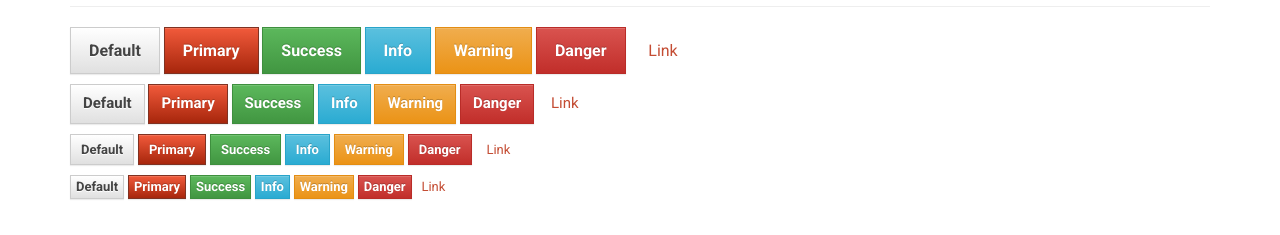
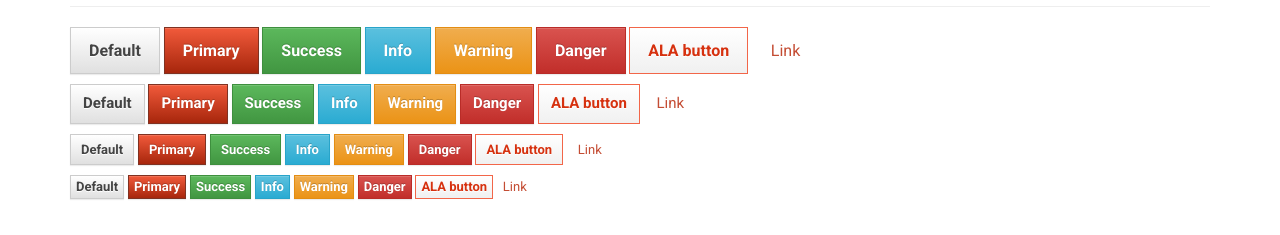
Before and after one commit to AtlasOfLivingAustralia/commonui-bs3, a plain HTML site: page bootstrap-jumbotron.html in a window 1280 px wide. Shown: the part 393-628 px from the top of the page. Drawn offline with nearby package versions, Linux system fonts and the light colour scheme; a script that the page names is missing; files whose address does not match are found by name.

Commit message:
HTML change

```diff
--- a/bootstrap-jumbotron.html
+++ b/bootstrap-jumbotron.html
@@ -9,7 +9,7 @@
     <meta name="author" content="">
     <link rel="icon" href="../../favicon.ico">
 
-    <title>Theme Template for Bootstrap</title>
+    <title>ALA Common-UI Theme Template for Bootstrap</title>
 
     <!-- Bootstrap core CSS -->
     <link href="css/bootstrap.min.css" rel="stylesheet">
@@ -17,7 +17,7 @@
     <link href="css/ala-styles.css" rel="stylesheet">
     <!-- Bootstrap theme -->
     <link href="css/bootstrap-theme.min.css" rel="stylesheet">
-   <!-- Custom ALA theme for this template -->
+    <!-- Custom ALA theme for this template -->
     <link href="css/ala-theme.css" rel="stylesheet">
 
 
@@ -87,6 +87,7 @@
         <button type="button" class="btn btn-lg btn-info">Info</button>
         <button type="button" class="btn btn-lg btn-warning">Warning</button>
         <button type="button" class="btn btn-lg btn-danger">Danger</button>
+        <button type="button" class="btn btn-lg btn-ala">ALA button</button>
         <button type="button" class="btn btn-lg btn-link">Link</button>
       </p>
       <p>
@@ -96,6 +97,7 @@
         <button type="button" class="btn btn-info">Info</button>
         <button type="button" class="btn btn-warning">Warning</button>
         <button type="button" class="btn btn-danger">Danger</button>
+        <button type="button" class="btn btn-ala">ALA button</button>
         <button type="button" class="btn btn-link">Link</button>
       </p>
       <p>
@@ -105,6 +107,7 @@
         <button type="button" class="btn btn-sm btn-info">Info</button>
         <button type="button" class="btn btn-sm btn-warning">Warning</button>
         <button type="button" class="btn btn-sm btn-danger">Danger</button>
+        <button type="button" class="btn btn-sm btn-ala">ALA button</button>
         <button type="button" class="btn btn-sm btn-link">Link</button>
       </p>
       <p>
@@ -114,6 +117,7 @@
         <button type="button" class="btn btn-xs btn-info">Info</button>
         <button type="button" class="btn btn-xs btn-warning">Warning</button>
         <button type="button" class="btn btn-xs btn-danger">Danger</button>
+        <button type="button" class="btn btn-xs btn-ala">ALA button</button>
         <button type="button" class="btn btn-xs btn-link">Link</button>
       </p>
 
```
